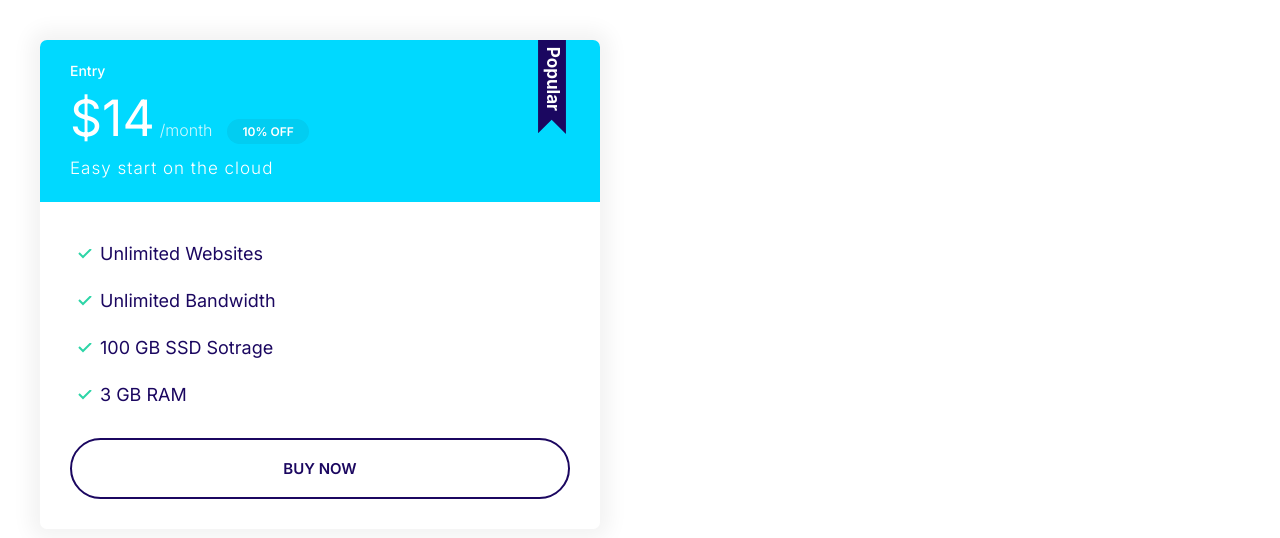
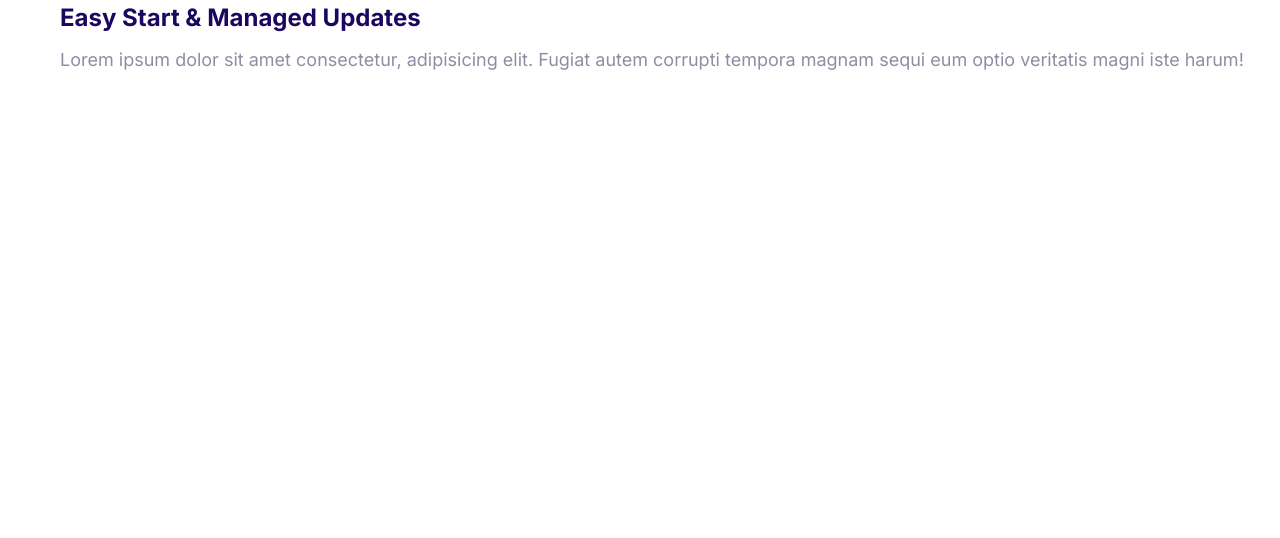
Before and after one commit to Kreetta/test, a plain HTML site: page index.html in a window 1280 px wide. Drawn offline with Linux system fonts and the light colour scheme.

Commit message:
Build the media component.

```diff
--- a/CSS/styles.css
+++ b/CSS/styles.css
@@ -372,3 +372,21 @@ a {
         font-size: 1.7rem;
     }
 }
+
+/* Media */
+
+.media {
+    display: flex;
+}
+
+.media__title {
+    margin-top: 0;
+}
+
+.media__body {
+    margin: 0 2rem;
+}
+
+.media__image {
+    margin-top: 1rem;
+}
--- a/index.html
+++ b/index.html
@@ -13,26 +13,16 @@
 </head>
 
 <body>
-    <div style="width: 50%; padding: 4rem">
-        <div class="plan plan--popular">
-            <div class="card card--secondary">
-                <header class="card__header">
-                    <h3 class="plan__name">Entry</h3>
-                    <span class="plan__price">$14</span>
-                    <span class="plan__billing-cycle">/month</span>
-                    <span class="badge badge--secondary badge--small">10% OFF</span>
-                    <span class="plan__description">Easy start on the cloud</span>
-                </header>
-                <div class="card__body">
-                    <ul class="list list--tick">
-                        <li class="list__item">Unlimited Websites</li>
-                        <li class="list__item">Unlimited Bandwidth</li>
-                        <li class="list__item">100 GB SSD Sotrage</li>
-                        <li class="list__item">3 GB RAM</li>
-                    </ul>
-                    <button class="btn btn--outline btn--block">Buy Now</button>
-                </div>
-            </div>
+    <div class="media">
+        <div class="media__image">
+            <svg class="icon icon--primary">
+                <use xlink:href="images/sprite.svg#snap"></use>
+            </svg>
+        </div>
+        <div class="media__body">
+            <h3 class="media__title">Easy Start & Managed Updates</h3>
+            <p>Lorem ipsum dolor sit amet consectetur, adipisicing elit. Fugiat autem corrupti tempora magnam sequi eum
+                optio veritatis magni iste harum!</p>
         </div>
     </div>
 </body>
```
Also changed, not shown: components/media.html (added, +12 -0 lines).
